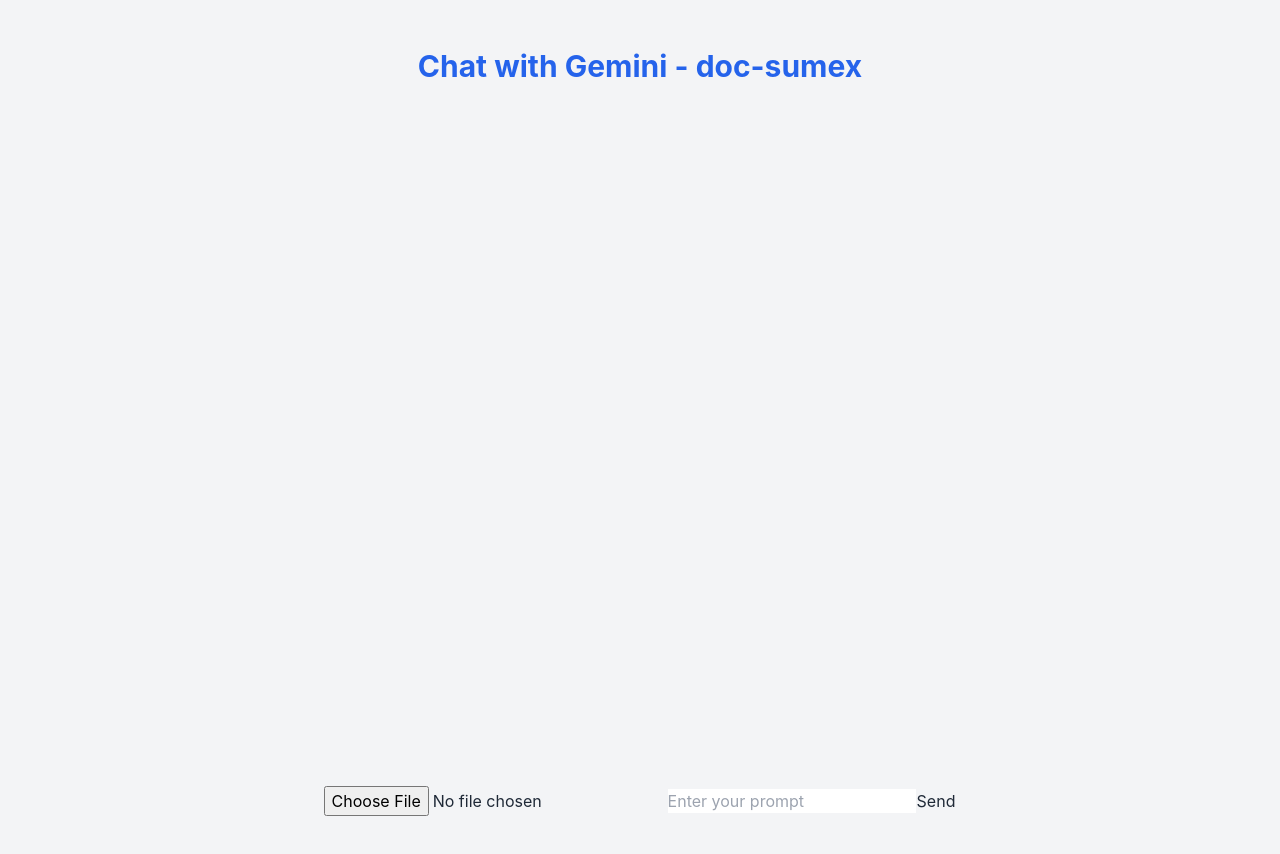
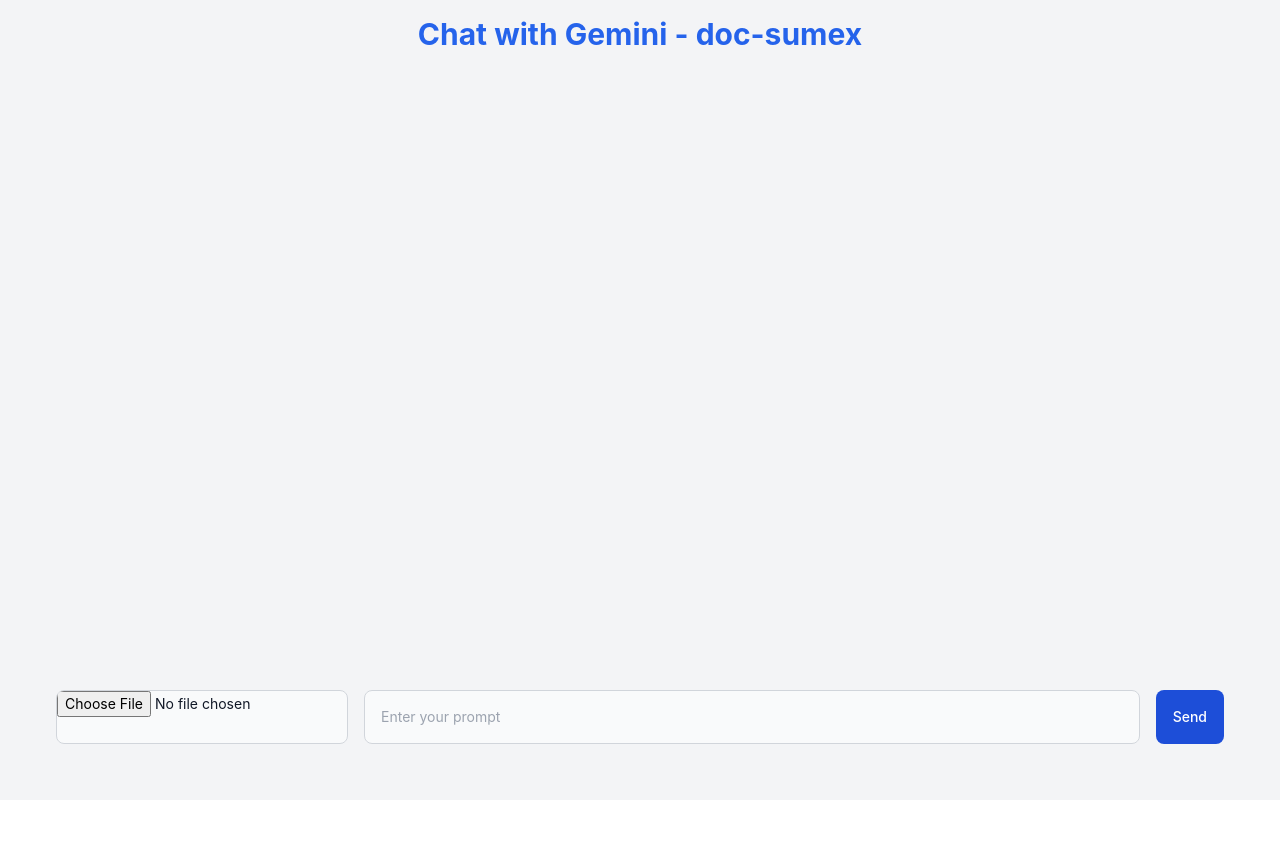
Before and after one commit to jayanth119/CustomChatGptFrontend, a React (Vite) app: page /doc-sumex in a window 1280 px wide. Shown: the top 854 px of the page. After the commit the page ends 800 px from the top, so only its background shows below. Built offline with nearby package versions, Linux system fonts and the light colour scheme.

Commit message:
update the ui

```diff
--- a/src/App.css
+++ b/src/App.css
@@ -4,12 +4,12 @@
 body {
   @apply bg-gray-100 dark:bg-gray-900 text-gray-800 dark:text-gray-200;
 }
-#root {
+/* #root {
   max-width: 1280px;
   margin: 0 auto;
   padding: 2rem;
   text-align: center;
-}
+} */
 
 .logo {
   height: 6em;
--- a/src/components/FileinputComponent.tsx
+++ b/src/components/FileinputComponent.tsx
@@ -23,22 +23,31 @@
     };
 
     return (
-        <div className="file-input-component">
+        <div className="fixed bottom-10 left-10 right-10  p-4 rounded-lg">
+            <form onSubmit={(e) => e.preventDefault()}>
+                <div className="flex flex-col sm:flex-row gap-4">
                     <input
                         type="file"
+                        id="file-upload"
                         onChange={handleFileChange}
-                className="file-input"
+                        className="block w-1/4 text-sm text-gray-900 border border-gray-300 rounded-lg cursor-pointer bg-gray-50 focus:outline-none focus:ring-blue-500 focus:border-blue-500 dark:bg-gray-700 dark:border-gray-600 dark:placeholder-gray-400 dark:text-white dark:focus:ring-blue-500 dark:focus:border-blue-500"
                     />
                     <input
                         type="text"
                         value={text}
                         onChange={(e) => setText(e.target.value)}
                         placeholder="Enter your prompt"
-                className="text-input"
+                        className="flex-1 block w-full p-4 text-sm text-gray-900 border border-gray-300 rounded-lg bg-gray-50 focus:ring-blue-500 focus:border-blue-500 dark:bg-gray-700 dark:border-gray-600 dark:placeholder-gray-400 dark:text-white dark:focus:ring-blue-500 dark:focus:border-blue-500"
                     />
-            <button onClick={handleSendClick} className="send-button">
+                    <button
+                        type="button"
+                        onClick={handleSendClick}
+                        className="text-white bg-blue-700 hover:bg-blue-800 focus:ring-4 focus:outline-none focus:ring-blue-300 font-medium rounded-lg text-sm px-4 py-2 dark:bg-blue-600 dark:hover:bg-blue-700 dark:focus:ring-blue-800"
+                    >
                         Send
                     </button>
+                </div>
+            </form>
         </div>
     );
 };
--- a/src/components/detailCard.tsx
+++ b/src/components/detailCard.tsx
@@ -17,7 +17,7 @@
 
     return (
         <div className="py-8 px-8 max-w-sm mx-auto space-y-2 bg-white rounded-xl shadow-lg sm:py-4 sm:flex sm:items-center sm:space-y-0 sm:gap-x-6">
-            <img className="block mx-auto h-24 rounded-full sm:mx-0 sm:shrink-0" src={img} alt="Image" />
+            <img className="block mx-auto h-24 rounded-sm sm:mx-0 sm:shrink-0 w-15 h-15" src={img} alt="Image" />
             <div className="text-center space-y-2 sm:text-left">
                 <div className="space-y-0.5">
                     <p className="text-lg text-black font-semibold">{name}</p>
--- a/src/components/messageComponent.tsx
+++ b/src/components/messageComponent.tsx
@@ -19,7 +19,7 @@
             const [, ...codeLines] = text.trim().slice(3, -3).split('\n');
             const formattedCode = codeLines.join('\n');
             return (
-                <div className="relative">
+                <div className="relative w-full ">
                     <pre className="bg-gray-200 dark:bg-gray-800 p-4 rounded-md">
                         <code>{formattedCode}</code>
                     </pre>
@@ -43,7 +43,7 @@
                     className={`flex ${message.isUser ? 'justify-end' : 'justify-start'}`}
                 >
                     <div
-                        className={`max-w-lg p-4 rounded-lg shadow-md break-words ${
+                        className={`max-w-3xl p-4 rounded-lg shadow-md break-words ${
                             message.isUser
                                 ? 'bg-blue-500 text-white rounded-br-none'
                                 : 'bg-gray-300 text-black dark:bg-gray-700 dark:text-white rounded-bl-none'
--- a/src/index.css
+++ b/src/index.css
@@ -26,11 +26,11 @@
 }
 
 body {
-  margin: 0;
+  /* margin: 0;
   display: flex;
   place-items: center;
   min-width: 320px;
-  min-height: 100vh;
+  min-height: 100vh; */
 }
 
 h1 {
--- a/src/pages/chatgpt.tsx
+++ b/src/pages/chatgpt.tsx
@@ -41,6 +41,7 @@
                 { prompt: text },
                 { headers: { 'Content-Type': 'application/json' } }
             );
+            console.log('Response:', response.data);
             return response.data.response || 'No response from server';
         } catch (error) {
             console.error('Error:', error);
@@ -72,11 +73,11 @@
     );
 
     return (
-        <div className="flex flex-col h-screen">
+        <div className="w-full h-full flex flex-col">
             <h1 className="text-3xl font-bold text-center text-blue-600 p-4">
                 Chat with Gemini - {taskType}
             </h1>
-            <div className="flex flex-col h-full overflow-hidden">
+            <div className="w-full h-full flex flex-col overflow-hidden">
                 <div className="flex-grow overflow-y-auto p-4">
                     <MessageDisplay messages={messages} />
                 </div>
@@ -85,6 +86,7 @@
                 </div>
             </div>
         </div>
+
     );
 };
 
--- a/src/pages/homepage.tsx
+++ b/src/pages/homepage.tsx
@@ -3,7 +3,7 @@
 
 const HomePage: FC = () => {
     return (
-        <div className="grid grid-cols-1 gap-4 sm:grid-cols-2 md:grid-cols-3 lg:grid-cols-4">
+        <div className="w-screen h-screen grid grid-cols-1 content-center gap-4 sm:grid-cols-2 md:grid-cols-3 lg:grid-cols-4">
             <DetailCard
                 name={'Code Genx'}
                 title={'Code Generation Task'}
@@ -25,7 +25,7 @@
             <DetailCard
                 name={'Gen Query'}
                 title={'General Queries Task'}
-                img={'./src/assets/codeGenx.png'}
+                img={'./src/assets/images.jpeg'}
                 route={'/gen-query'}
             />
         </div>
```
Lines whose indentation alone changed are shown as unchanged.
